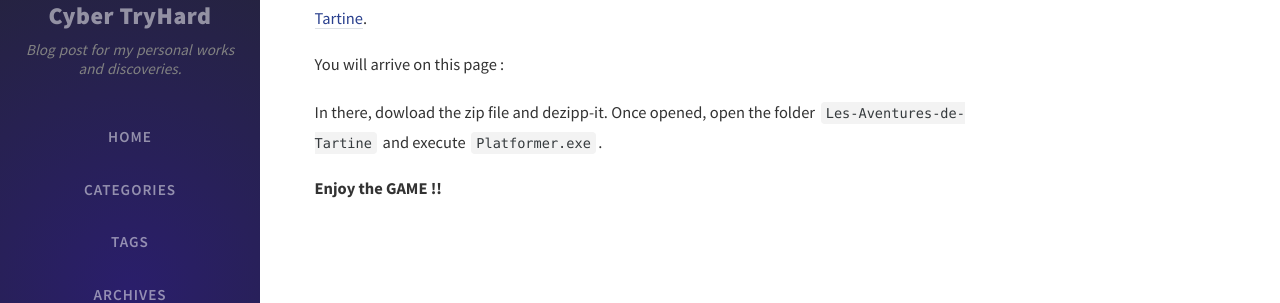
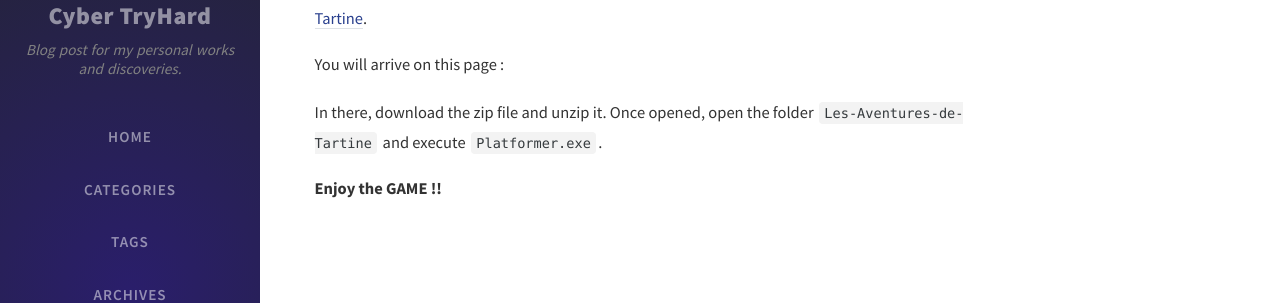
Before and after one commit to Juliette1012/Juliette1012.github.io, a Jekyll site: the page built from _posts/2020-08-27-2D-Platformer-Game.md, in a window 1280 px wide and 900 px high, scrolled down 895 px. Shown: the part 158-461 px from the top of the window. Built offline with Jekyll 4.4.1, drawn with Linux system fonts in a browser that asks for light colours; nearby versions of some CDN libraries; comment, search, counter and statistics services are not loaded.

Commit message:
Update post 2D Platformer Game

```diff
--- a/_posts/2020-08-27-2D-Platformer-Game.md
+++ b/_posts/2020-08-27-2D-Platformer-Game.md
@@ -24,6 +24,6 @@ If you want to dowload the zip which contains the executable in Windows : [Les A
 You will arrive on this page :
 ![Result](/assets/img/tartine/release.png)
 
-In there, dowload the zip file and dezipp-it. Once opened, open the folder `Les-Aventures-de-Tartine` and execute `Platformer.exe`.
+In there, download the zip file and unzip it. Once opened, open the folder `Les-Aventures-de-Tartine` and execute `Platformer.exe`.
 
 **Enjoy the GAME !!**
```
